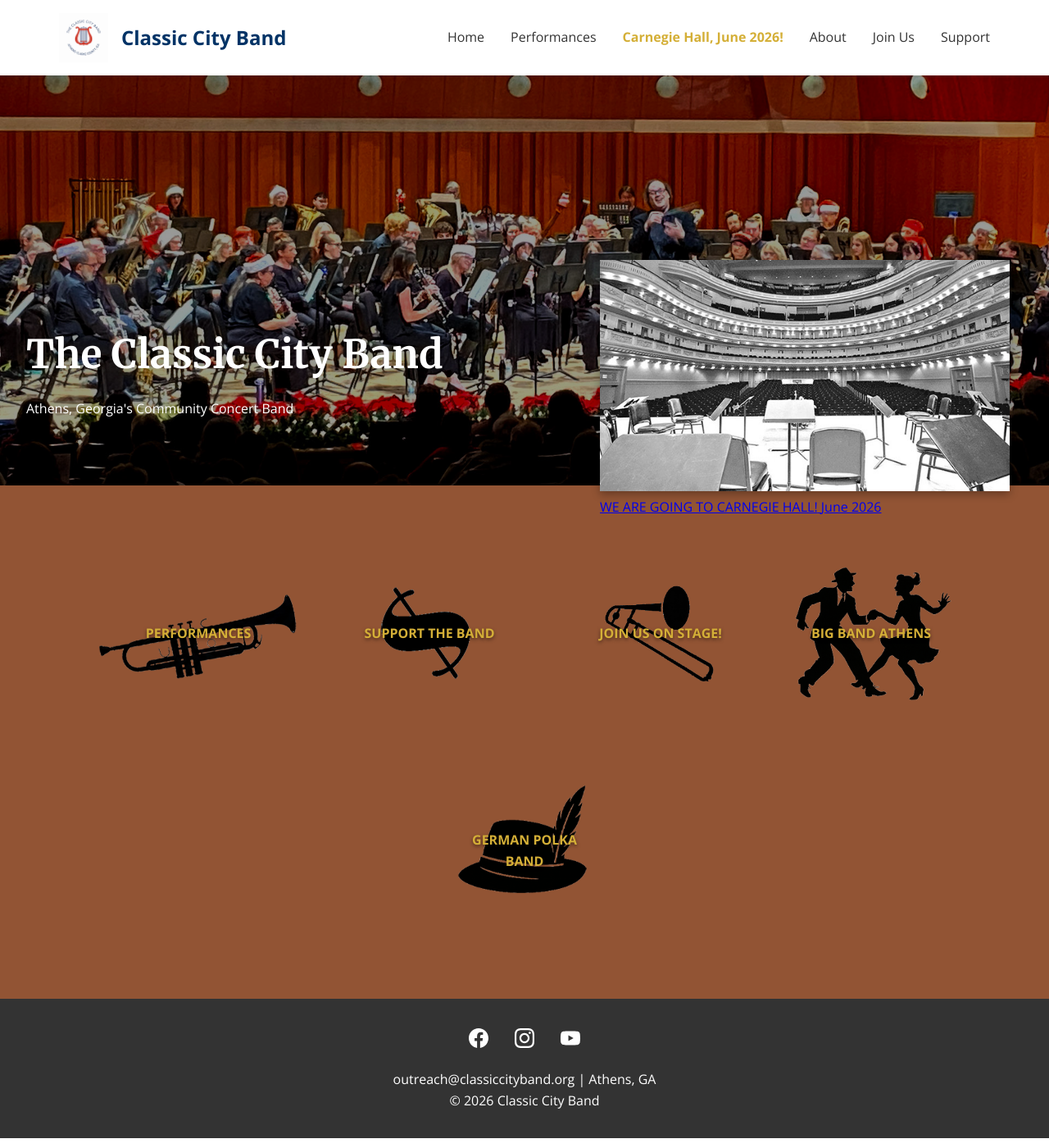
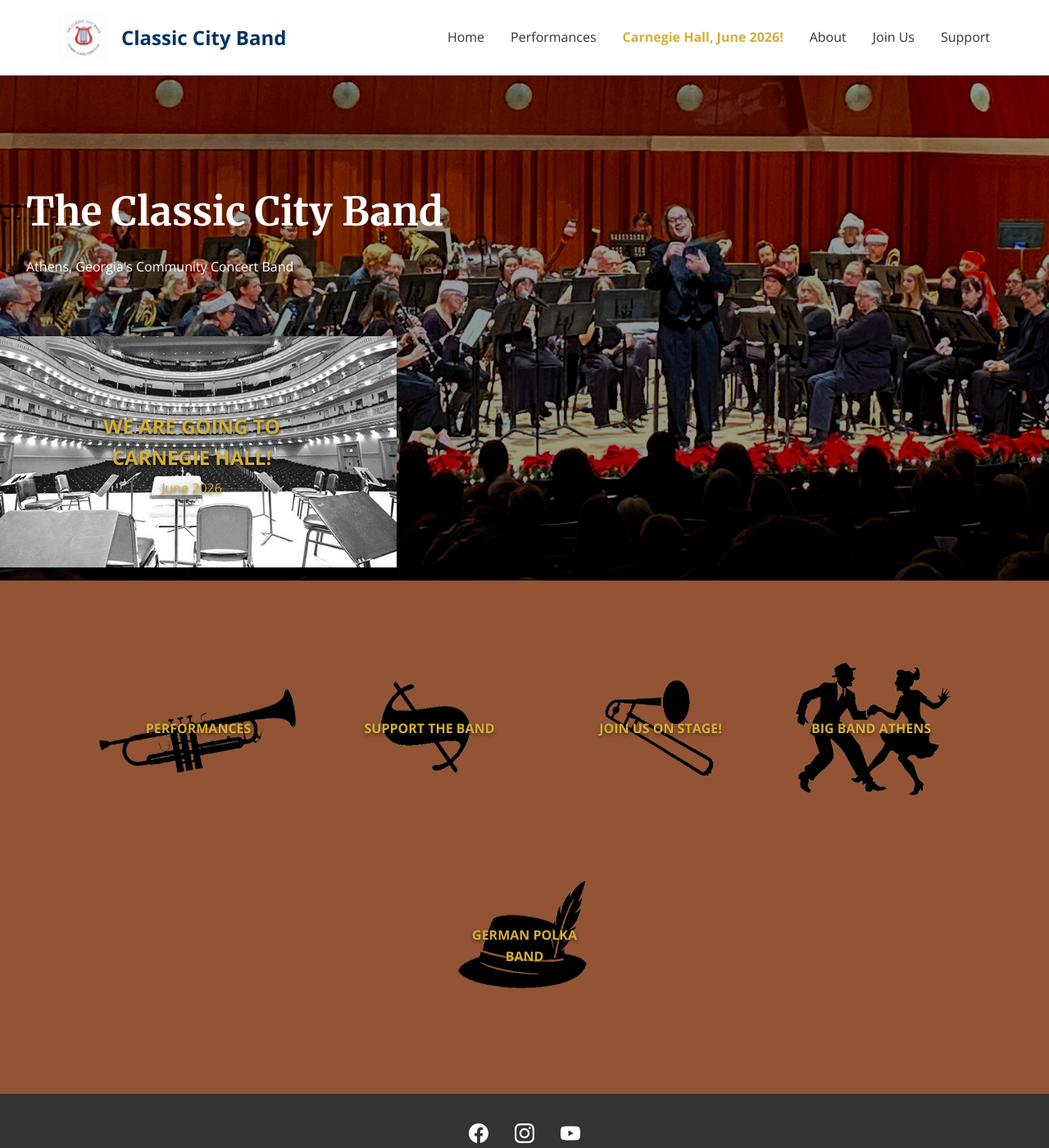
Before and after one commit to webmasterCCB/CCBwebsite, a Jekyll site: the page built from index.html, in a window 1280 px wide and 1400 px high. Shown: the whole window at 82% size. Built offline with Jekyll 4.4.1, drawn with Linux system fonts in a browser that asks for light colours.

Commit message:
Update style.css

```diff
--- a/assets/css/style.css
+++ b/assets/css/style.css
@@ -126,6 +126,33 @@ nav a:hover {
   max-width: 500px;
   height: auto;
   box-shadow: 0 4px 10px rgba(0,0,0,0.3);
+}
+
+.hero .carnegie-badge {
+  position: relative;
+}
+
+.hero .carnegie-badge .badge-text {
+  position: absolute;
+  top: 50%;
+  left: 50%;
+  transform: translate(-50%, -50%);
+  text-align: center;
+  color: var(--accent-gold);
+  text-shadow: 0 2px 4px rgba(0,0,0,0.8);
+  pointer-events: none;
+}
+
+.hero .carnegie-badge .badge-title {
+  display: block;
+  font-size: 1.5rem;
+  font-weight: bold;
+  margin-bottom: 0.3rem;
+}
+
+.hero .carnegie-badge .badge-subtitle {
+  display: block;
+  font-size: 1rem;
 }
 
 .btn {
```
